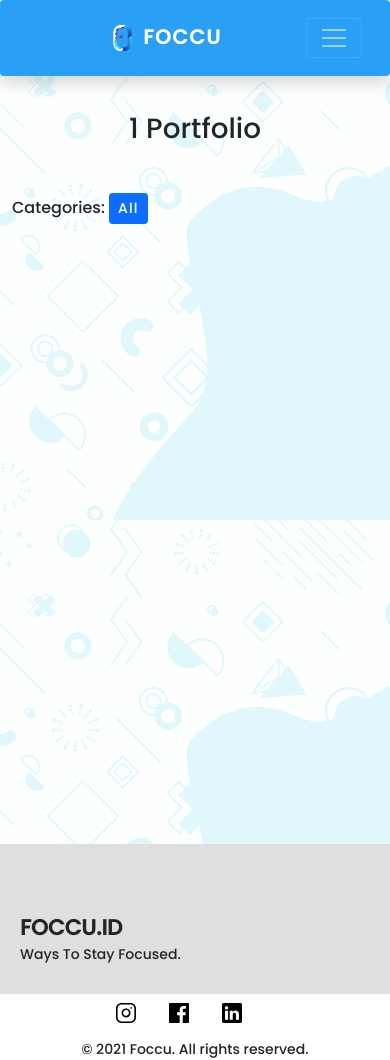
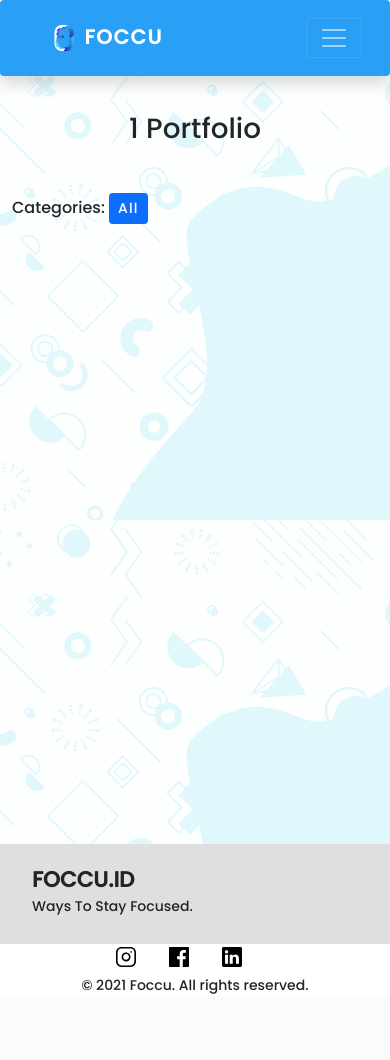
Before and after one commit to aldyfikhrimuhammad/Foccu.id, a PHP site: page /projects.php?c=1 in a window 390 px wide. After the commit the page ends 994 px from the top, so only its background shows below. Run offline with PHP 8.4, Linux system fonts and the light colour scheme; data that the repository does not hold is empty; some libraries are stand-ins or nearby versions.

Commit message:
fixing layout

```diff
--- a/css/style.css
+++ b/css/style.css
@@ -10,7 +10,7 @@
 }
 .foot {
   background-color: rgb(223, 223, 223);
-  height: 150px;
+  height: 100px;
   padding: 20px;
   margin: 0px 0px 0px 0px;
 }
@@ -40,7 +40,7 @@
   font-size: 80px;
 }
 .profile-image {
-  width: 100px;
+  width: 85px;
 }
 .profile {
   width: 15%;
@@ -420,10 +420,10 @@
     display: inline-block;
     font-weight: 300;
     letter-spacing: 1.5;
-    width: 80%;
+    width: 75%;
     /* margin-bottom: 31px; */
-    text-align: center;
-    font-size: 38px;
+    text-align: left;
+    font-size: 15px;
   }
 }
 @keyframes fadeInUp {
--- a/index.php
+++ b/index.php
@@ -80,7 +80,7 @@
         <div class="text-center mt-5 pt-5 mb-5">
             <p class="fs-2 fw-bold mb-4">Our Team</p>
         </div>
-        <div class="row mt-3 justify-content-center">
+        <div class="row mt-3 justify-content-center mx-0">
           <?php foreach ($team as $row) :?>
              <div class="profile justify-content-center">
                 <img src="./img/profil/<?=$row['Foto']?>" alt="<?=$row['Nama']?>"
--- a/pages/footer.php
+++ b/pages/footer.php
@@ -1,12 +1,12 @@
 <!-- Footer -->
 <section class="foot" style="background-color: rgb(223, 223, 223);"
 <div class="container">
-    <div class="row mt-5">
+    <div class="row m-0">
         <div class="col-md-4">
             <p class="fs-4 fw-bolder mb-0">FOCCU.ID</p>
             <p class="small">Ways To Stay Focused.</p>
         </div>
-        <div class="col-md-8 mt-2 text-center">
+        <div class="col-md-8 text-center">
             <div class="svg-wrap d-flex justify-content-center"> <a href="https://www.instagram.com/foccu.id/"
                     target="_blank"><svg xmlns="http://www.w3.org/2000/svg" viewBox="0 0 512 512" style="fill:black">
                         <path
@@ -29,7 +29,7 @@
                         </path>
                     </svg></a>
             </div>
-            <div class="d-block small text-center mt-3">© 2021 Foccu. All rights reserved.</div>
+            <div class="d-block small text-center mt-2">© 2021 Foccu. All rights reserved.</div>
         </div>
     </div>
 </div>
--- a/tag.php
+++ b/tag.php
@@ -14,8 +14,6 @@
 ?>
 <section class="proj" style="background-image: url(./img/bg\ foccu1.png); background-size: 100%;">
 <div class="container">
-
-    <section>
         <h1 class="text-center mt-auto"><?=$category?> (<?=$tag?>)</h1>
 
         <!-- Categories -->
@@ -49,7 +47,6 @@
             <?php endif;?>
             <?php endforeach;?>
         </div>
-    </section>
 </div>
 </section>
 <?php include('pages/footer.php')?>
```
